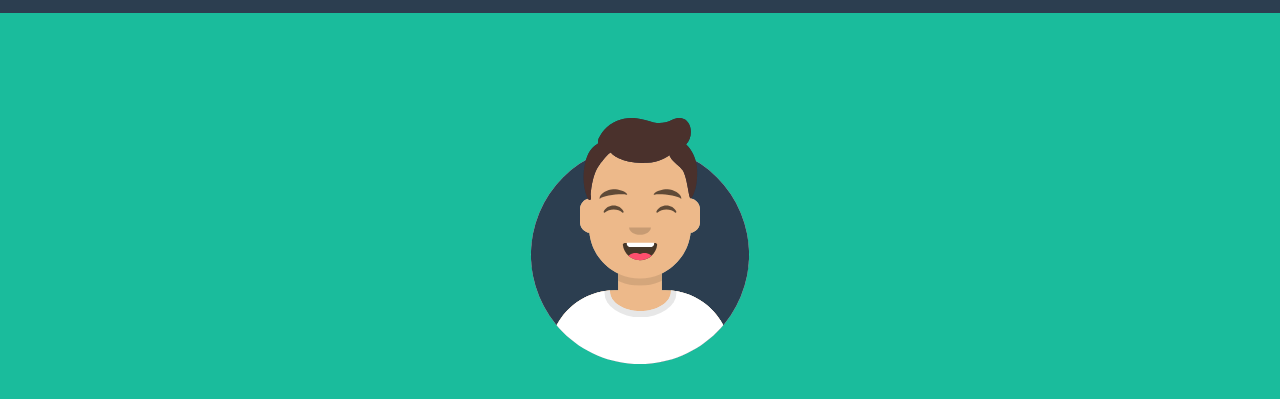
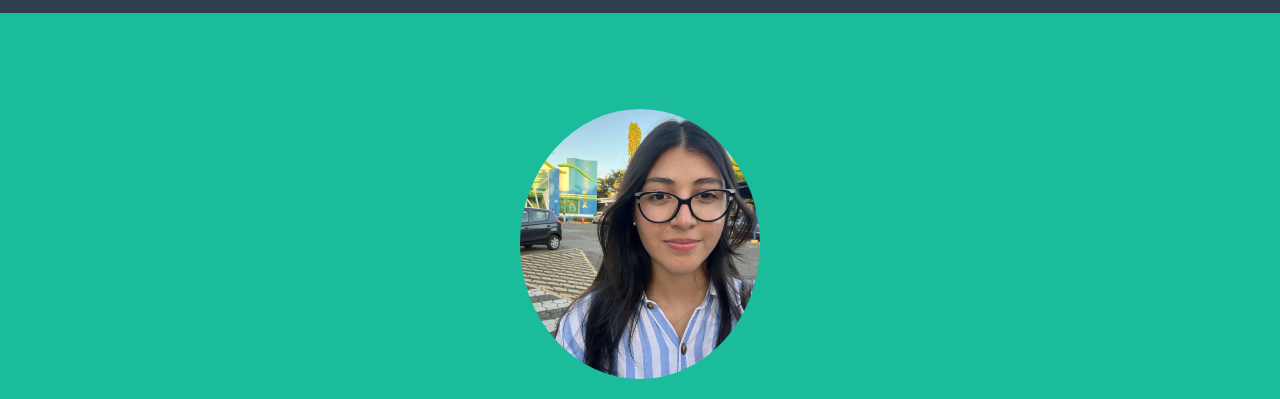
Before and after one commit to angie-0407/Portafolio-Angie---Bootstrap, a plain HTML site: page index.html in a window 1280 px wide. Shown: the part 91-490 px from the top of the page. Drawn offline with nearby package versions, Linux system fonts and the light colour scheme.

Commit message:
foto de portada

```diff
--- a/index.html
+++ b/index.html
@@ -38,7 +38,7 @@
         <header class="masthead bg-primary text-white text-center">
             <div class="container d-flex align-items-center flex-column">
                 <!-- Masthead Avatar Image-->
-                <img class="masthead-avatar mb-5" src="assets/img/avataaars.svg" alt="..." />
+                <img class="masthead-avatar mb-5 rounded-circle" src="assets/img/Pic_1.jpeg" alt="..." />
                 <!-- Masthead Heading-->
                 <h1 class="masthead-heading text-uppercase mb-0">Angie Garcia</h1>
                 <!-- Icon Divider-->
@@ -47,6 +47,14 @@
                     <div class="divider-custom-icon"><i class="fas fa-star"></i></div>
                     <div class="divider-custom-line"></div>
                 </div>
+                <style>
+                    .masthead-avatar {
+                    width: 270px;
+                    height: 270px;
+                    object-fit: cover;
+                    border-radius: 50%;
+                    }
+                </style>
                 <!-- Masthead Subheading-->
                 <p class="masthead-subheading font-weight-light mb-0"> Estudiante  -  UX/UI designer  -  Frontend junior developer  -  Bilingüe</p>
             </div>
@@ -305,7 +313,7 @@
                             <div class="row justify-content-center">
                                 <div class="col-lg-8">
                                     <!-- Portfolio Modal - Title-->
-                                    <h2 class="portfolio-modal-title text-secondary text-uppercase mb-0">Electrónica Digital</h2>
+                                    <h2 class="portfolio-modal-title text-secondary text-uppercase mb-0">Electrónica</h2>
                                     <!-- Icon Divider-->
                                     <div class="divider-custom">
                                         <div class="divider-custom-line"></div>
```
Also changed, not shown: assets/img/Pic_1.jpeg (added).
